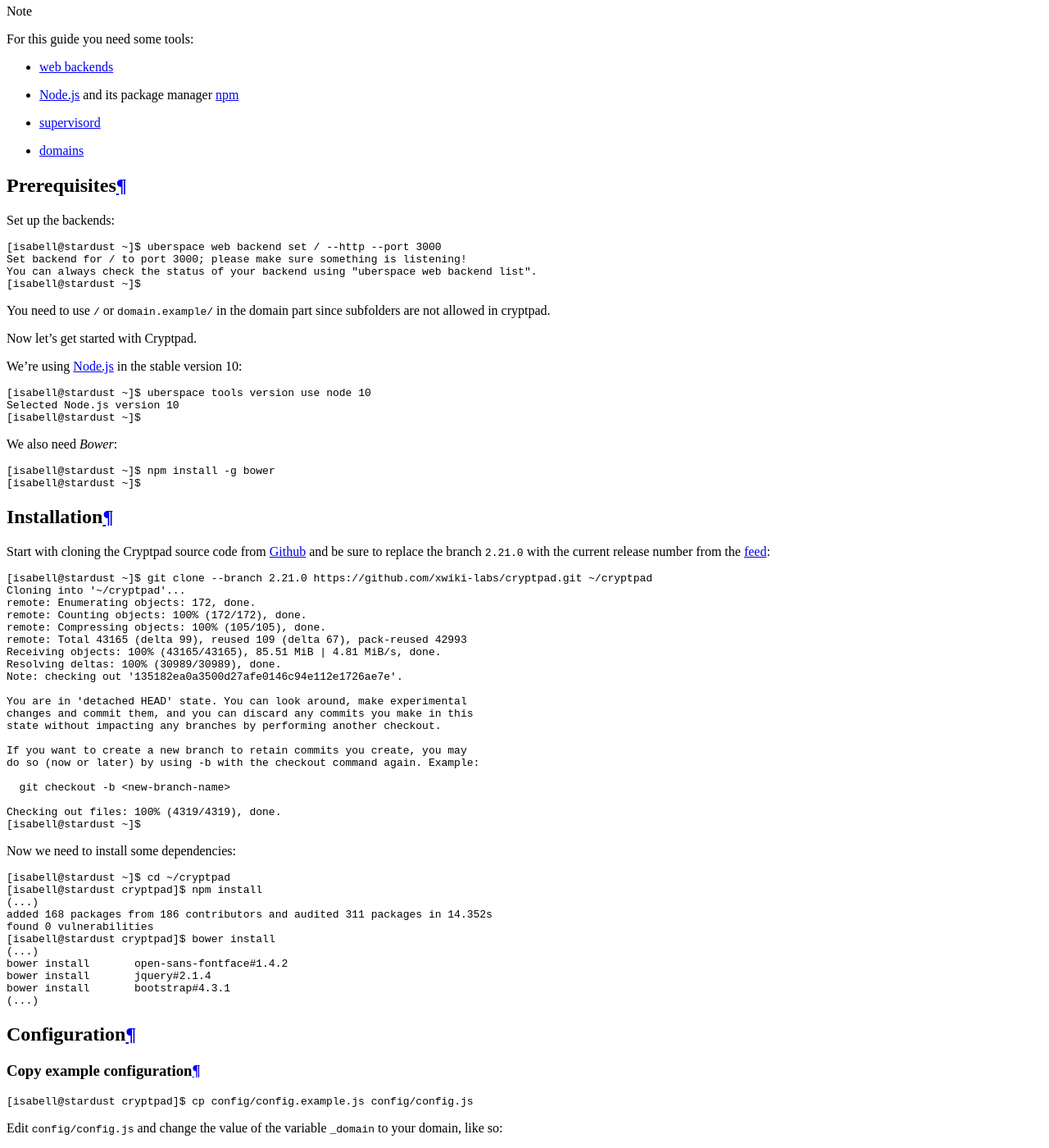
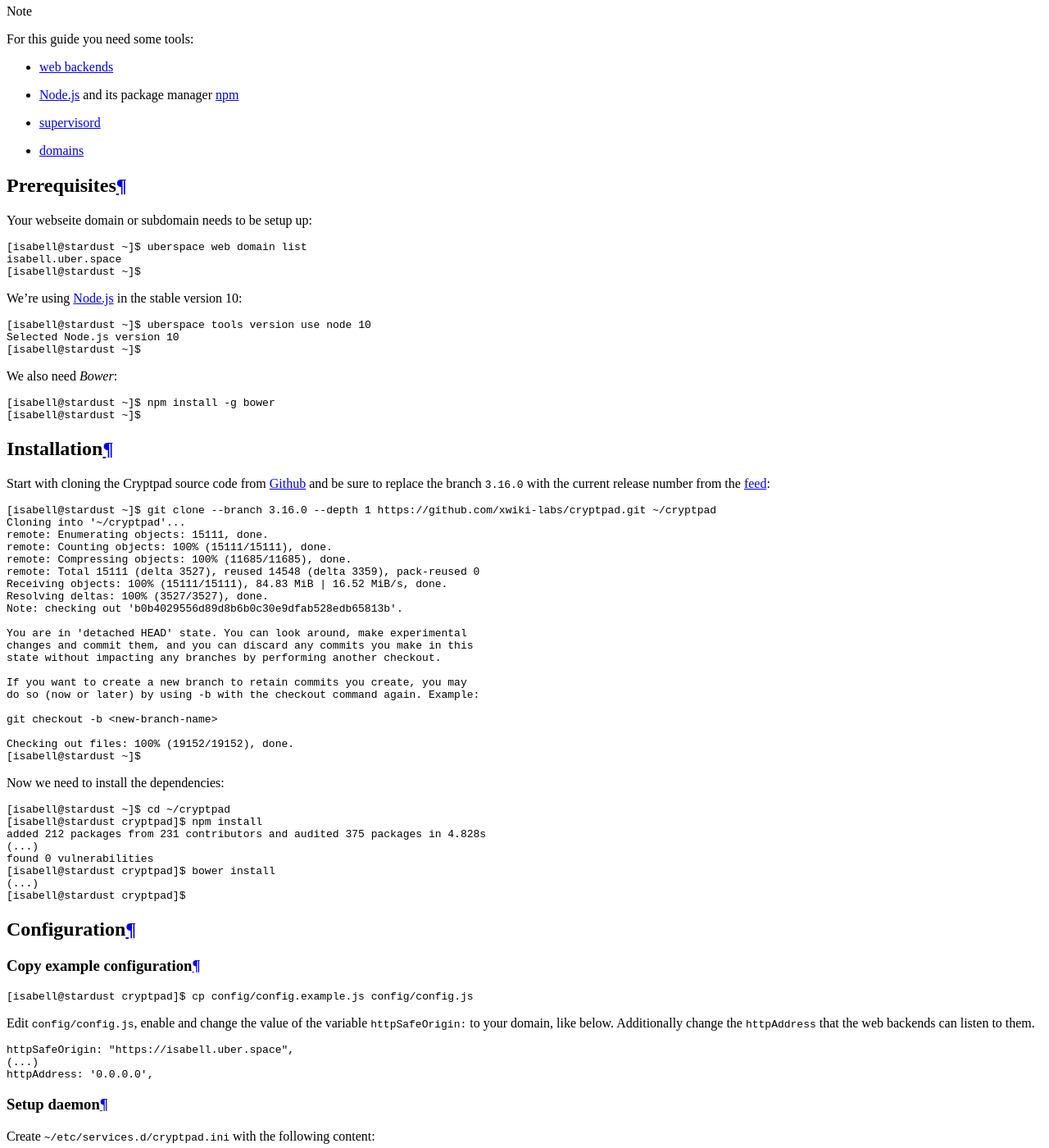
Before and after one commit to Uberspace/lab, a Sphinx documentation site: the page built from source/guide_cryptpad.rst, in a window 1280 px wide and 1400 px high, scrolled down 3405 px. Shown: the whole window at 82% size. Built offline with Sphinx 7.4.7 and the Read the Docs theme 2.0.0, drawn with Linux system fonts in a browser that asks for light colours; some of the changed text lies outside the part shown.

Commit message:
Update Cryptpad guide to 3.16.0 and re-ordering structure

```diff
--- a/source/guide_cryptpad.rst
+++ b/source/guide_cryptpad.rst
@@ -29,21 +29,14 @@
   * :manual:`supervisord <daemons-supervisord>`
   * :manual:`domains <web-domains>`
 
+
 Prerequisites
 =============
 
-Set up the backends:
+Your webseite domain or subdomain needs to be setup up:
 
-::
+.. include:: includes/web-domain-list.rst
 
-  [isabell@stardust ~]$ uberspace web backend set / --http --port 3000
-  Set backend for / to port 3000; please make sure something is listening!
-  You can always check the status of your backend using "uberspace web backend list".
-  [isabell@stardust ~]$
-
-You need to use ``/`` or ``domain.example/`` in the domain part since subfolders are not allowed in cryptpad.
-
-Now let's get started with Cryptpad.
 
 We're using :manual:`Node.js <lang-nodejs>` in the stable version 10:
 
@@ -63,19 +56,19 @@
 Installation
 ============
 
-Start with cloning the Cryptpad source code from Github_ and be sure to replace the branch ``2.21.0`` with the current release number from the feed_:
+Start with cloning the Cryptpad source code from Github_ and be sure to replace the branch ``3.16.0`` with the current release number from the feed_:
 
 .. code-block:: console
 
-  [isabell@stardust ~]$ git clone --branch 2.21.0 https://github.com/xwiki-labs/cryptpad.git ~/cryptpad
+  [isabell@stardust ~]$ git clone --branch 3.16.0 --depth 1 https://github.com/xwiki-labs/cryptpad.git ~/cryptpad
   Cloning into '~/cryptpad'...
-  remote: Enumerating objects: 172, done.
-  remote: Counting objects: 100% (172/172), done.
-  remote: Compressing objects: 100% (105/105), done.
-  remote: Total 43165 (delta 99), reused 109 (delta 67), pack-reused 42993
-  Receiving objects: 100% (43165/43165), 85.51 MiB | 4.81 MiB/s, done.
-  Resolving deltas: 100% (30989/30989), done.
-  Note: checking out '135182ea0a3500d27afe0146c94e112e1726ae7e'.
+  remote: Enumerating objects: 15111, done.
+  remote: Counting objects: 100% (15111/15111), done.
+  remote: Compressing objects: 100% (11685/11685), done.
+  remote: Total 15111 (delta 3527), reused 14548 (delta 3359), pack-reused 0
+  Receiving objects: 100% (15111/15111), 84.83 MiB | 16.52 MiB/s, done.
+  Resolving deltas: 100% (3527/3527), done.
+  Note: checking out 'b0b4029556d89d8b6b0c30e9dfab528edb65813b'.
 
   You are in 'detached HEAD' state. You can look around, make experimental
   changes and commit them, and you can discard any commits you make in this
@@ -84,27 +77,24 @@
   If you want to create a new branch to retain commits you create, you may
   do so (now or later) by using -b with the checkout command again. Example:
 
-    git checkout -b <new-branch-name>
+  git checkout -b <new-branch-name>
 
-  Checking out files: 100% (4319/4319), done.
+  Checking out files: 100% (19152/19152), done.
   [isabell@stardust ~]$
 
 
-Now we need to install some dependencies:
+Now we need to install the dependencies:
 
 .. code-block:: console
 
   [isabell@stardust ~]$ cd ~/cryptpad
   [isabell@stardust cryptpad]$ npm install
+  added 212 packages from 231 contributors and audited 375 packages in 4.828s
   (...)
-  added 168 packages from 186 contributors and audited 311 packages in 14.352s
   found 0 vulnerabilities
   [isabell@stardust cryptpad]$ bower install
   (...)
-  bower install       open-sans-fontface#1.4.2
-  bower install       jquery#2.1.4
-  bower install       bootstrap#4.3.1
-  (...)
+  [isabell@stardust cryptpad]$
 
 Configuration
 =============
@@ -116,14 +106,13 @@
 
   [isabell@stardust cryptpad]$ cp config/config.example.js config/config.js
 
-Edit ``config/config.js`` and change the value of the variable ``_domain`` to your domain, like so:
+Edit ``config/config.js``, enable and change the value of the variable ``httpSafeOrigin:`` to your domain, like below. Additionally change the ``httpAddress`` that the web backends can listen to them.
 
 .. code-block:: js
 
-  /*
-      globals module
-  */
-  var _domain = 'https://isabell.uber.space/';
+  httpSafeOrigin: "https://isabell.uber.space",
+  (...)
+  httpAddress: '0.0.0.0',
 
 Setup daemon
 ------------
@@ -154,28 +152,28 @@
 .. note:: Check the update feed_ regularly to stay informed about the newest version.
 
 
-If there is a new version available, you can get the code using git. Replace the version number ``2.19.0`` with the latest version number you got from the release feed_:
+If there is a new version available, you can get the code using git. Replace the version number ``3.16.0`` with the latest version number you got from the release feed_:
 
 .. code-block:: console
 
   [isabell@stardust ~]$ cd ~/cryptpad
-  [isabell@stardust cryptpad]$ git pull origin 2.19.0
+  [isabell@stardust cryptpad]$ git pull origin 3.16.0
   From https://github.com/xwiki-labs/cryptpad
-   * tag                 2.19.0     -> FETCH_HEAD
+   * tag                 3.16.0     -> FETCH_HEAD
   Already up to date.
 
   [isabell@stardust cryptpad]$
 
-Now updated dependencies:
+Now update the dependencies:
 
 .. code-block:: console
 
-  [isabell@stardust cryptpad]$ npm i
+  [isabell@stardust cryptpad]$ npm install
   removed 1 package and audited 313 packages in 14.535s
   found 0 vulnerabilities
 
   [isabell@stardust cryptpad]$ bower update
-  {... bower output ...}
+  (...)
   [isabell@stardust cryptpad]$
 
 Then you need to restart the service, so the new code is used by the webserver:
@@ -194,6 +192,6 @@
 
 ----
 
-Tested with Cryptpad 2.19.0 and Uberspace 7.2.4.0
+Tested with Cryptpad 3.16.0 and Uberspace 7.6.0
 
 .. author_list::
```
Also changed, not shown: other parts of source/guide_cryptpad.rst (+9 -0 lines).
